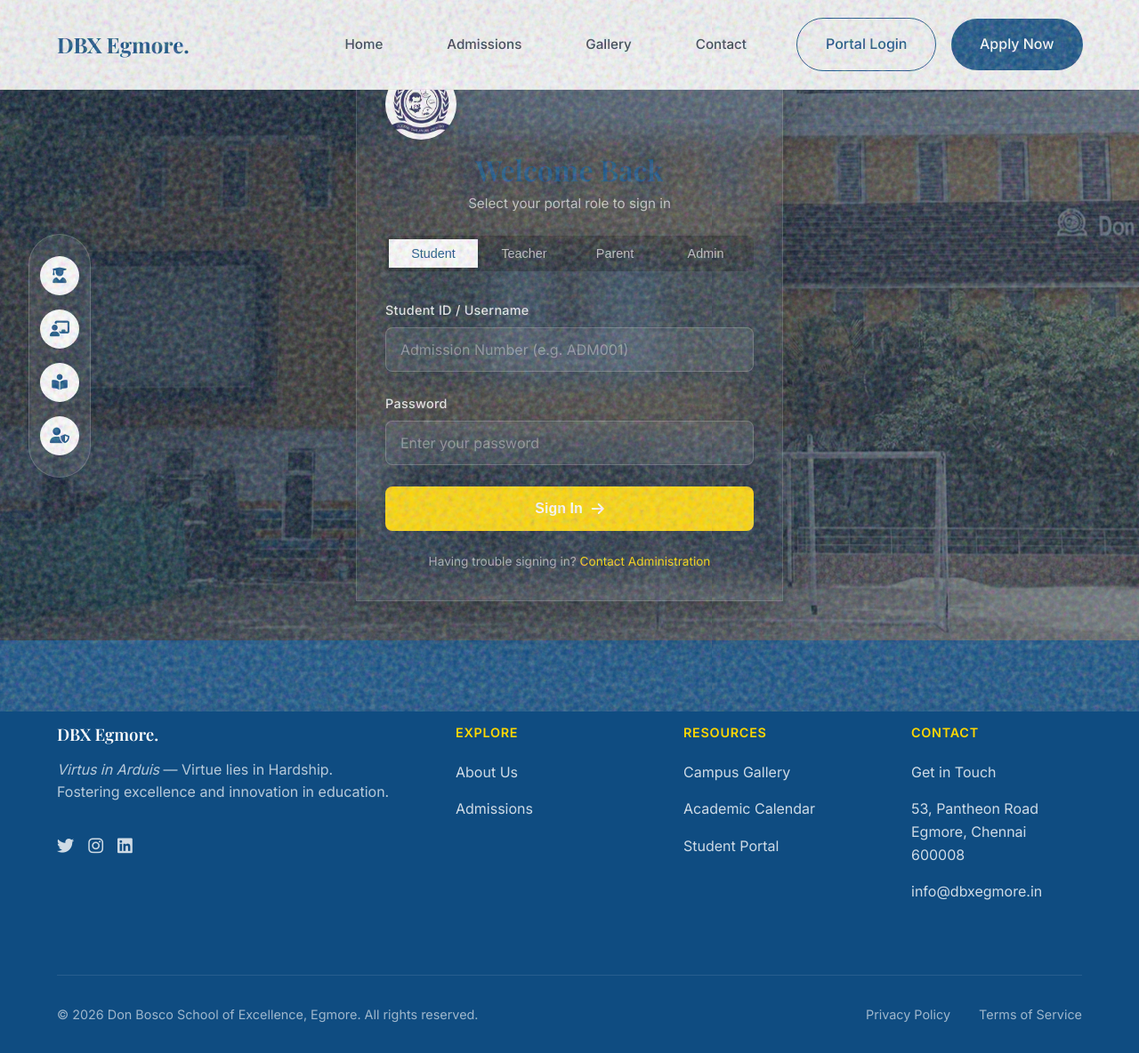
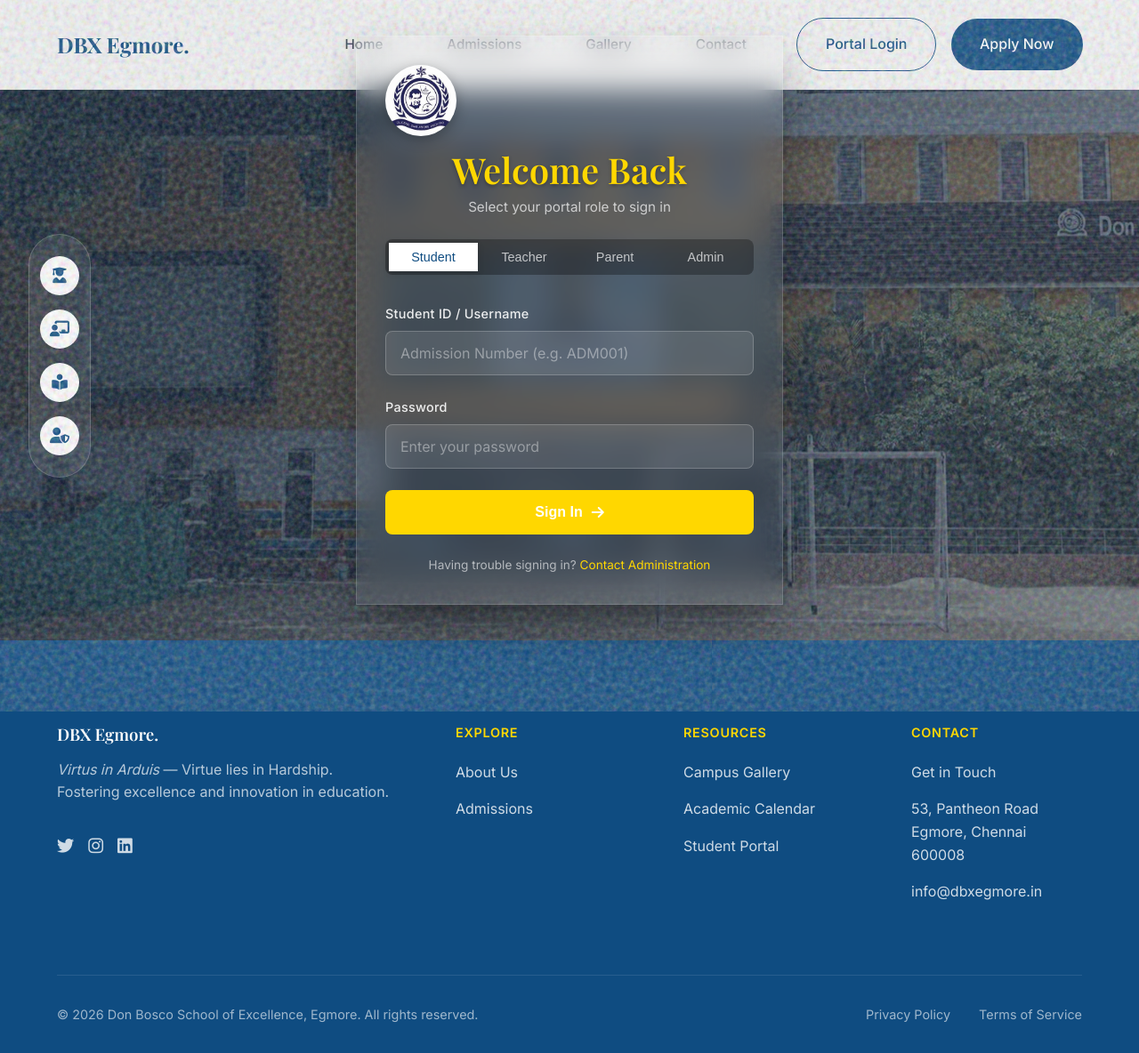
Before and after one commit to diviontopp/school-management-system, a Flask app: page /login in a window 1280 px wide. Shown: the whole page at 89% size. Run offline with Flask 3, Linux system fonts and the light colour scheme; some libraries are stand-ins or nearby versions; some web fonts are replaced.

Commit message:
style: improve login page readability by removing noise from auth card

```diff
--- a/templates/auth/login.html
+++ b/templates/auth/login.html
@@ -25,7 +25,7 @@
 
     .auth-container {
         position: relative;
-        z-index: 2;
+        z-index: 10000; /* Move above noise overlay (9999) */
         width: 100%;
         max-width: 480px;
     }
@@ -59,8 +59,10 @@
 
     .auth-title {
         font-family: var(--font-serif);
-        font-size: 2rem;
+        font-size: 2.5rem; /* Slightly larger */
         margin-bottom: var(--space-1);
+        color: var(--clr-gold); /* Yellow/Gold for better contrast */
+        text-shadow: 0 2px 4px rgba(0,0,0,0.3);
     }
 
     .auth-subtitle {
```
